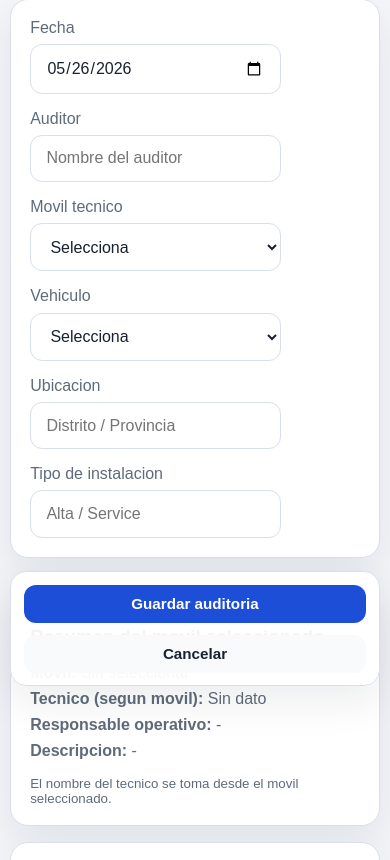
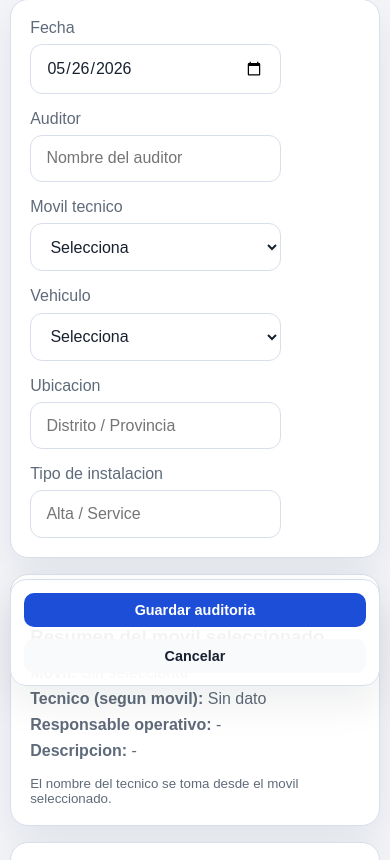
Before and after one commit to danielandresolateseguel/atbb, a Flask app: page /audits/new in a window 390 px wide. Shown: the part 142-1002 px from the top of the page. Run offline with Flask 3, Linux system fonts and the light colour scheme; data comes from the database, SQL or seed files in the repository; data that the repository does not hold is empty.

Commit message:
UI mobile: botones sticky mas compactos

```diff
--- a/app/static/css/main.css
+++ b/app/static/css/main.css
@@ -412,9 +412,10 @@ small {
 
     .sticky-actions .button {
         width: 100%;
-        min-height: 38px;
-        padding: 0.65rem 0.9rem;
-        font-size: 0.95rem;
+        min-height: 34px;
+        padding: 0.55rem 0.75rem;
+        font-size: 0.9rem;
+        border-radius: 10px;
     }
 }
 
```
